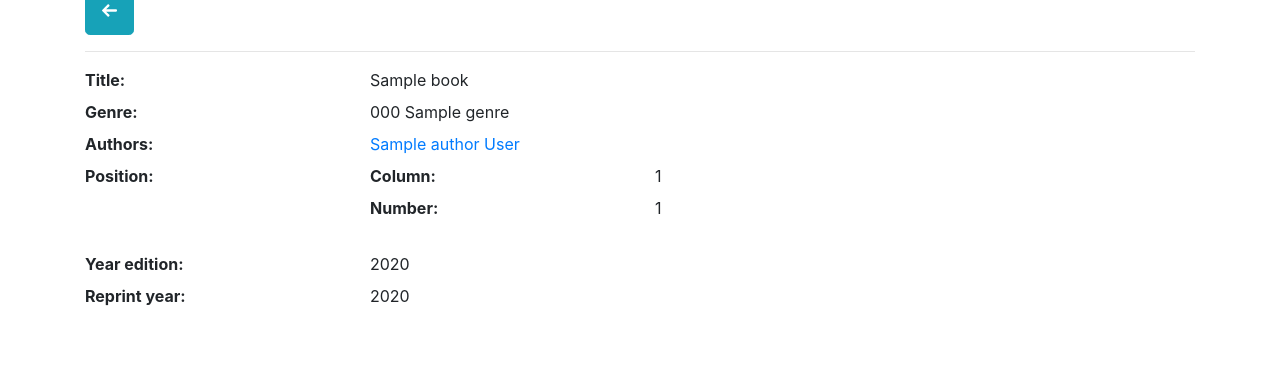
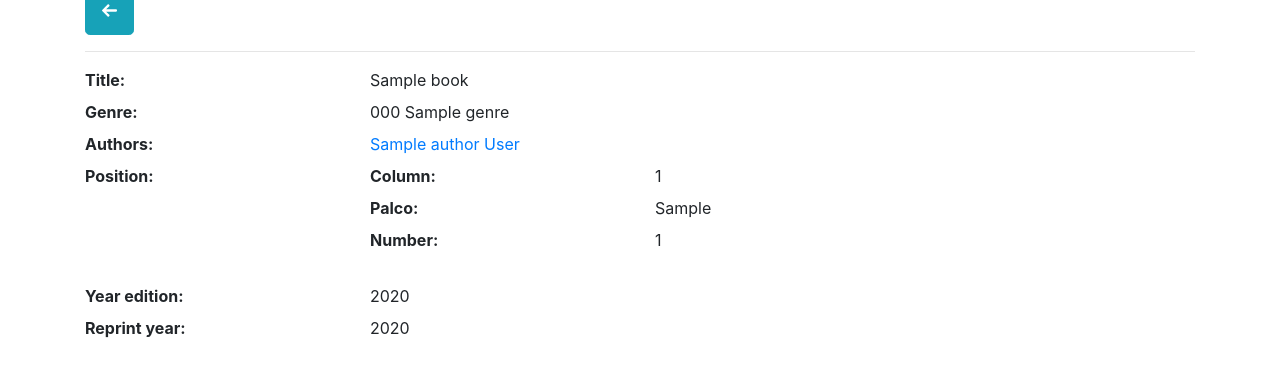
Before and after one commit to paoloromolini/neolibrary, a Django app: page /1/ in a window 1280 px wide. Shown: the part 247-624 px from the top of the page. Run offline with Django 3.2, Linux system fonts and the light colour scheme; tables that the repository leaves empty hold one stand-in row (values such as "Sample post"); some libraries are stand-ins or nearby versions.

Commit message:
Minor fixes

```diff
--- a/books/admin.py
+++ b/books/admin.py
@@ -16,7 +16,7 @@ class BookAdmin(admin.ModelAdmin):
             'fields': ('title', 'author','publisher','genre',)
         }),
         ('Classificazione', {
-            'fields': ('column','number',)
+            'fields': ('column','number', 'palco')
         }),
         ('Loan', {
             'fields': ('loan_status',)
@@ -24,7 +24,7 @@ class BookAdmin(admin.ModelAdmin):
     )
 
 
-    list_display = ('title','column','number','genre','loan_status')
+    list_display = ('title','column','number','palco', 'genre','loan_status')
     search_fields = ['title']
     list_filter = ('genre','loan_status',)
     filter_horizontal = ('author',)
--- a/templates/books/book_detail.html
+++ b/templates/books/book_detail.html
@@ -19,8 +19,8 @@
         <dl class="row">
             <dt class="col-sm-4">{% trans 'Column:' %}</dt>
             <dd class="col-sm-8">{{ object.column }}</dd>
-            <!--<dt class="col-sm-4">{% trans 'Palco:' %}</dt>
-            <dd class="col-sm-8">{{ object.palco }}</dd>-->
+            <dt class="col-sm-4">{% trans 'Palco:' %}</dt>
+            <dd class="col-sm-8">{{ object.palco }}</dd>
             <dt class="col-sm-4">{% trans 'Number:' %}</dt>
             <dd class="col-sm-8">{{ object.number }}</dd>
         </dl>
```
Also changed, not shown: templates/books/book_list.html (+4 -6 lines).
